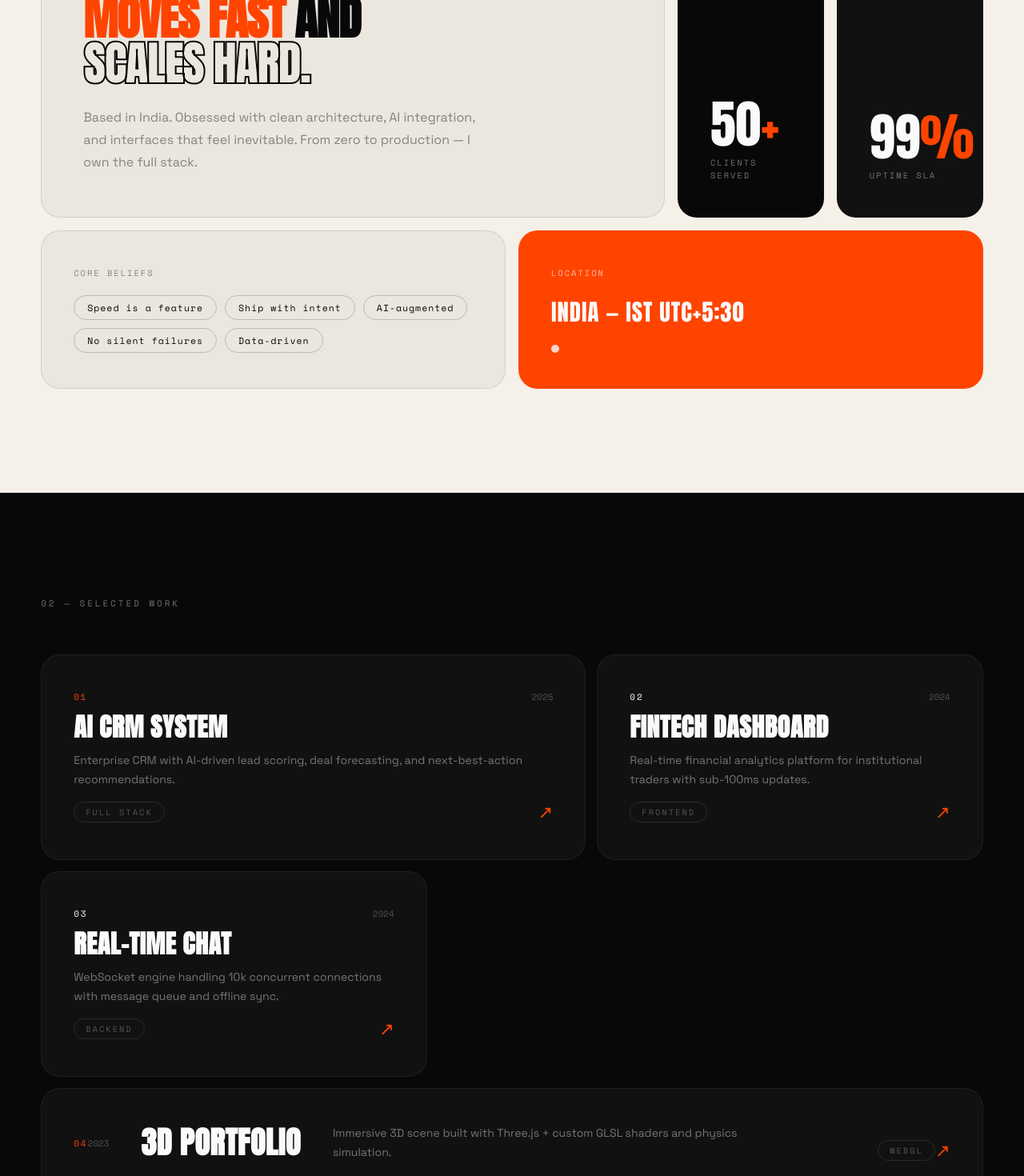
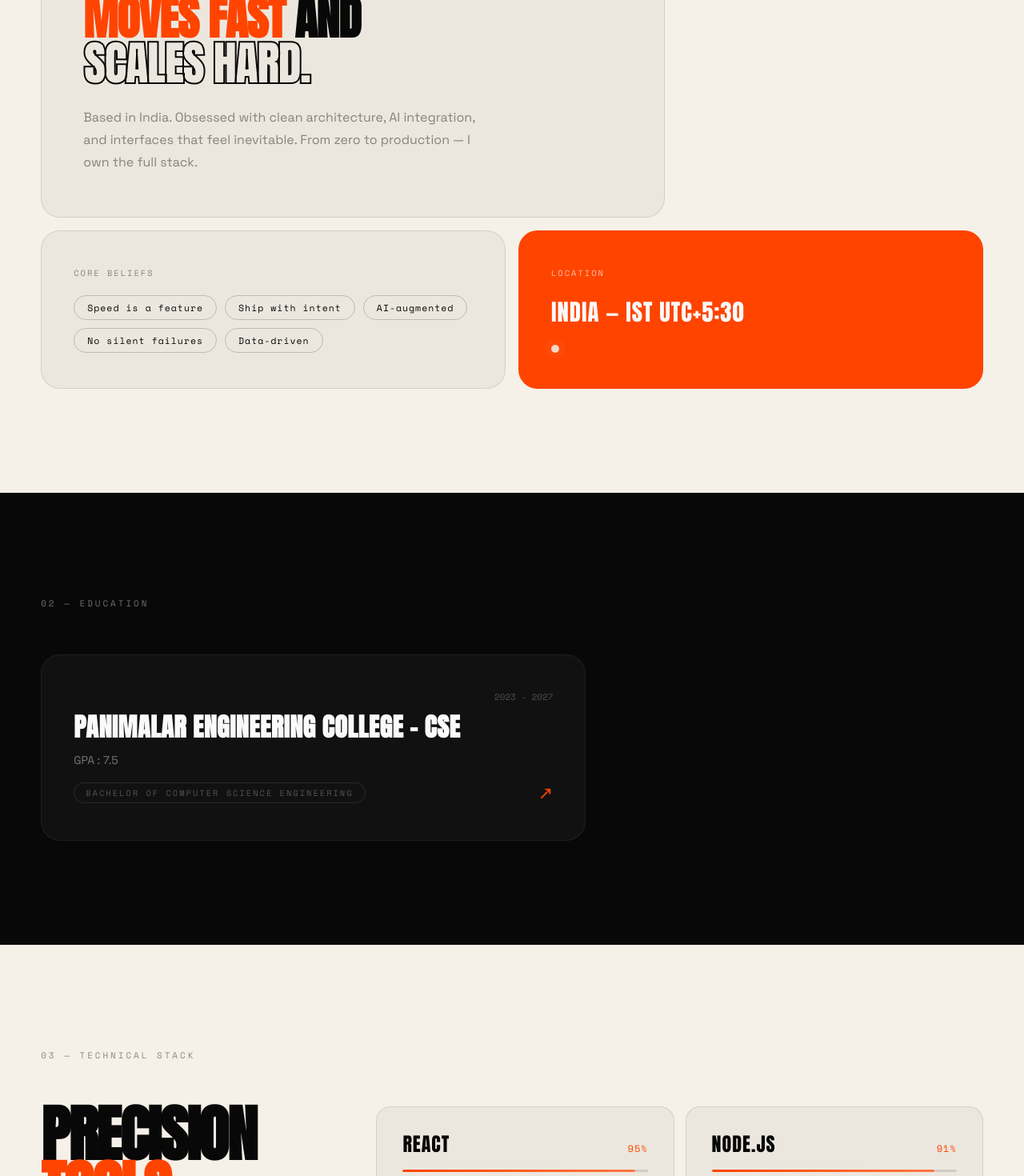
Before and after one commit to thillairaghu2005/raghunandhan-t-portfolio, a React (Vite) app: page / in a window 1280 px wide. Shown: the part 1280-2750 px from the top of the page at 80% size. Built offline with nearby package versions, Linux system fonts and the light colour scheme.

Commit message:
Add files via upload

```diff
--- a/src/App.jsx
+++ b/src/App.jsx
@@ -165,17 +165,6 @@ const About = () => (
           </p>
         </div>
 
-        {/* Stat cards */}
-        <div className="ab-card ab-card--stat">
-          <span className="ab-big-num">50<span className="ab-plus">+</span></span>
-          <span className="ab-stat-name">Clients Served</span>
-        </div>
-
-        <div className="ab-card ab-card--stat ab-card--dark">
-          <span className="ab-big-num">99<span className="ab-plus">%</span></span>
-          <span className="ab-stat-name">Uptime SLA</span>
-        </div>
-
         {/* Skill tags cloud */}
         <div className="ab-card ab-card--tags">
           <span className="ab-tags-label">Core Beliefs</span>
@@ -202,39 +191,11 @@ const About = () => (
    ========================================================= */
 const projects = [
   {
-    index: '01',
-    name: 'AI CRM System',
-    type: 'Full Stack',
-    year: '2025',
-    desc: 'Enterprise CRM with AI-driven lead scoring, deal forecasting, and next-best-action recommendations.',
+    name: 'Panimalar Engineering College – CSE',
+    type: 'Bachelor of Computer Science Engineering',
+    year: '2023 - 2027',
+    desc: 'GPA : 7.5',
     size: 'large',
-    accent: '#ff4400',
-  },
-  {
-    index: '02',
-    name: 'Fintech Dashboard',
-    type: 'Frontend',
-    year: '2024',
-    desc: 'Real-time financial analytics platform for institutional traders with sub-100ms updates.',
-    size: 'small',
-    accent: '#ffffff',
-  },
-  {
-    index: '03',
-    name: 'Real-time Chat',
-    type: 'Backend',
-    year: '2024',
-    desc: 'WebSocket engine handling 10k concurrent connections with message queue and offline sync.',
-    size: 'small',
-    accent: '#ffffff',
-  },
-  {
-    index: '04',
-    name: '3D Portfolio',
-    type: 'WebGL',
-    year: '2023',
-    desc: 'Immersive 3D scene built with Three.js + custom GLSL shaders and physics simulation.',
-    size: 'wide',
     accent: '#ff4400',
   },
 ];
@@ -242,7 +203,7 @@ const projects = [
 const ProjectsGrid = () => (
   <section id="projects" className="section section--dark">
     <div className="container">
-      <div className="sec-label light">02 — SELECTED WORK</div>
+      <div className="sec-label light">02 — EDUCATION</div>
 
       <div className="projects-bento">
         {projects.map((p, i) => (
```
